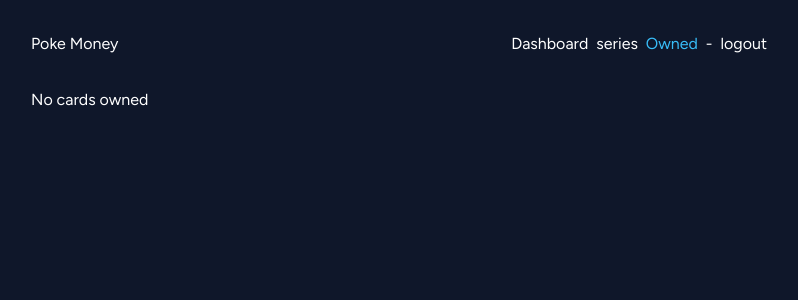
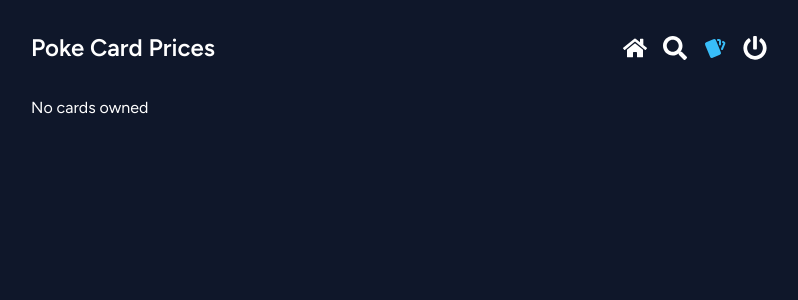
Before and after one commit to destinio/pokemoney, a Laravel app: page /owned in a window 1280 px wide. Shown: the top 300 px of the page, without its empty margins (241-1039 px from the left). Run offline with Laravel 12, Linux system fonts and the light colour scheme; a user stored in the database is signed in; data comes from the database, SQL or seed files in the repository; data that the repository does not hold is empty; style sheets or scripts are compiled from the project's sources; some libraries are stand-ins or nearby versions.

Commit message:
Late night UI (#38)
* saving for the night

* saving script

```diff
--- a/resources/js/Layouts/AuthenticatedLayout.tsx
+++ b/resources/js/Layouts/AuthenticatedLayout.tsx
@@ -1,7 +1,7 @@
-// href={route('logout')}
-// <Dropdown.Link href={route('profile.edit')}>
 import NavLink from '@/Components/NavLink';
 import { PropsWithChildren, ReactNode } from 'react';
+import { FaHome, FaPowerOff, FaSearch } from 'react-icons/fa';
+import { TbCardsFilled } from 'react-icons/tb';
 
 export default function Authenticated({
   children,
@@ -11,29 +11,28 @@ export default function Authenticated({
   return (
     <div className="m-auto flex max-w-screen-md flex-col px-4">
       <div className="flex justify-between py-8">
-        <h1>Poke Money</h1>
-        <nav className="flex gap-2">
+        <h1 className="text-2xl font-bold">Poke Card Prices</h1>
+        <nav className="flex items-center gap-4 text-2xl">
           <NavLink
             href={route('dashboard')}
             active={route().current('dashboard')}
           >
-            Dashboard
+            <FaHome />
           </NavLink>
           <NavLink
             href={route('series.index')}
             active={route().current('series')}
           >
-            series
+            <FaSearch />
           </NavLink>
           <NavLink
             href={route('owned.index')}
             active={route().current('owned.index')}
           >
-            Owned
+            <TbCardsFilled />
           </NavLink>
-          <p>-</p>
           <NavLink method="post" active={false} href={route('logout')}>
-            logout
+            <FaPowerOff />
           </NavLink>
         </nav>
       </div>
--- a/resources/js/Pages/Series.tsx
+++ b/resources/js/Pages/Series.tsx
@@ -2,54 +2,116 @@ import { ISeries } from '@/all-types';
 import AuthenticatedLayout from '@/Layouts/AuthenticatedLayout';
 import { PageProps } from '@/types';
 import { Head, Link } from '@inertiajs/react';
+import { useState } from 'react';
+import { FaX } from 'react-icons/fa6';
+
+interface ISetListProps {
+  series: ISeries;
+  close: () => void;
+}
+
+function SetList({ series, close }: ISetListProps) {
+  return (
+    <div>
+      <header
+        key={series.id}
+        className="relative mb-8 flex h-24 cursor-pointer items-center overflow-hidden rounded-lg border-2 border-orange-400 p-4 hover:border-sky-300"
+      >
+        {/* Background Image */}
+        <img
+          src={series.image_url}
+          alt=""
+          className="absolute inset-0 z-0 h-full w-full translate-x-[40%] transform object-cover opacity-30"
+        />
+
+        {/* Gradient Overlay */}
+        <div className="z-5 absolute inset-0 bg-gradient-to-r from-slate-950 to-transparent"></div>
+
+        {/* Text */}
+        <div className="relative z-10 flex items-center justify-between gap-4">
+          <FaX className="text-3xl" onClick={() => close()} />
+          <div>
+            <h2 className="text-2xl font-bold">{series.name}</h2>
+            <p className="text-gray-400">{series.release_date}</p>
+          </div>
+        </div>
+      </header>
+      <div className="flex flex-col gap-2">
+        {series.sets.map((set) => (
+          <Link
+            href={route('set.show', set.id)}
+            key={set.id}
+            className="relative flex h-24 cursor-pointer items-center overflow-hidden rounded-lg border-2 border-sky-800 p-4 hover:border-sky-300"
+          >
+            {/* Background Image */}
+            <img
+              src={set.logo_url}
+              alt=""
+              className="absolute inset-0 z-0 h-full w-full translate-x-[40%] transform object-cover opacity-30"
+            />
+
+            {/* Gradient Overlay */}
+            <div className="z-5 absolute inset-0 bg-gradient-to-r from-slate-950 to-transparent"></div>
+
+            {/* Text */}
+            <div className="relative z-10 flex items-center justify-between gap-4">
+              <div>
+                <h2 className="text-2xl font-bold">{set.name}</h2>
+                <p className="text-gray-400">{set.release_date}</p>
+              </div>
+            </div>
+          </Link>
+        ))}
+      </div>
+    </div>
+  );
+}
 
 export default function Sets({ series }: PageProps<{ series: ISeries[] }>) {
+  const [selectedSeries, setSelectedSeries] = useState<ISeries>(null!);
+
   return (
     <AuthenticatedLayout header={<h2 className="">Series/Sets</h2>}>
       <Head title="Series" />
 
-      <div className="">
-        <h2>Series</h2>
-        <div>
-          {series
+      <div className="flex flex-col gap-4">
+        {selectedSeries ? (
+          <SetList
+            close={() => setSelectedSeries(null!)}
+            series={selectedSeries}
+          />
+        ) : null}
+        {!selectedSeries
+          ? series
               .sort(
-              (a, b) => Date.parse(b.release_date) - Date.parse(a.release_date),
+                (a, b) =>
+                  Date.parse(b.release_date) - Date.parse(a.release_date),
               )
-            .map((series) => {
+              .map((currentSeries) => {
                 return (
-                <div key={series.id} className="flex gap-4">
+                  <div
+                    key={currentSeries.id}
+                    onClick={() => setSelectedSeries(currentSeries)}
+                    className="relative flex h-24 cursor-pointer items-center overflow-hidden rounded-lg border-2 border-sky-800 p-4 hover:border-sky-300"
+                  >
+                    {/* Background Image */}
                     <img
-                    src={series.image_url}
-                    alt={series.name}
-                    className="h-20 w-20 object-cover"
+                      src={currentSeries.image_url}
+                      alt=""
+                      className="absolute inset-0 z-0 h-full w-full translate-x-[40%] transform object-cover opacity-30"
                     />
-                  <div>
-                    <h3>{series.name}</h3>
-                    <p>{series.release_date}</p>
-                    <div>
-                      {series.sets.map((set) => {
-                        return (
-                          <Link href={route('set.show', set.id)}>
-                            <div key={set.id} className="flex gap-4">
-                              <img
-                                src={set.logo_url}
-                                alt={set.name}
-                                className="h-10 w-10 object-cover"
-                              />
-                              <div>
-                                <h4>{set.name}</h4>
-                                <p>{set.release_date}</p>
-                              </div>
-                            </div>
-                          </Link>
-                        );
-                      })}
-                    </div>
-                  </div>
+
+                    {/* Gradient Overlay */}
+                    <div className="z-5 absolute inset-0 bg-gradient-to-r from-slate-950 to-transparent"></div>
+
+                    {/* Text */}
+                    <h2 className="relative z-10 text-3xl font-bold text-white">
+                      {currentSeries.name}
+                    </h2>
                   </div>
                 );
-            })}
-        </div>
+              })
+          : null}
       </div>
     </AuthenticatedLayout>
   );
```
Also changed, not shown: 2 other files. Lines whose indentation alone changed are shown as unchanged.
